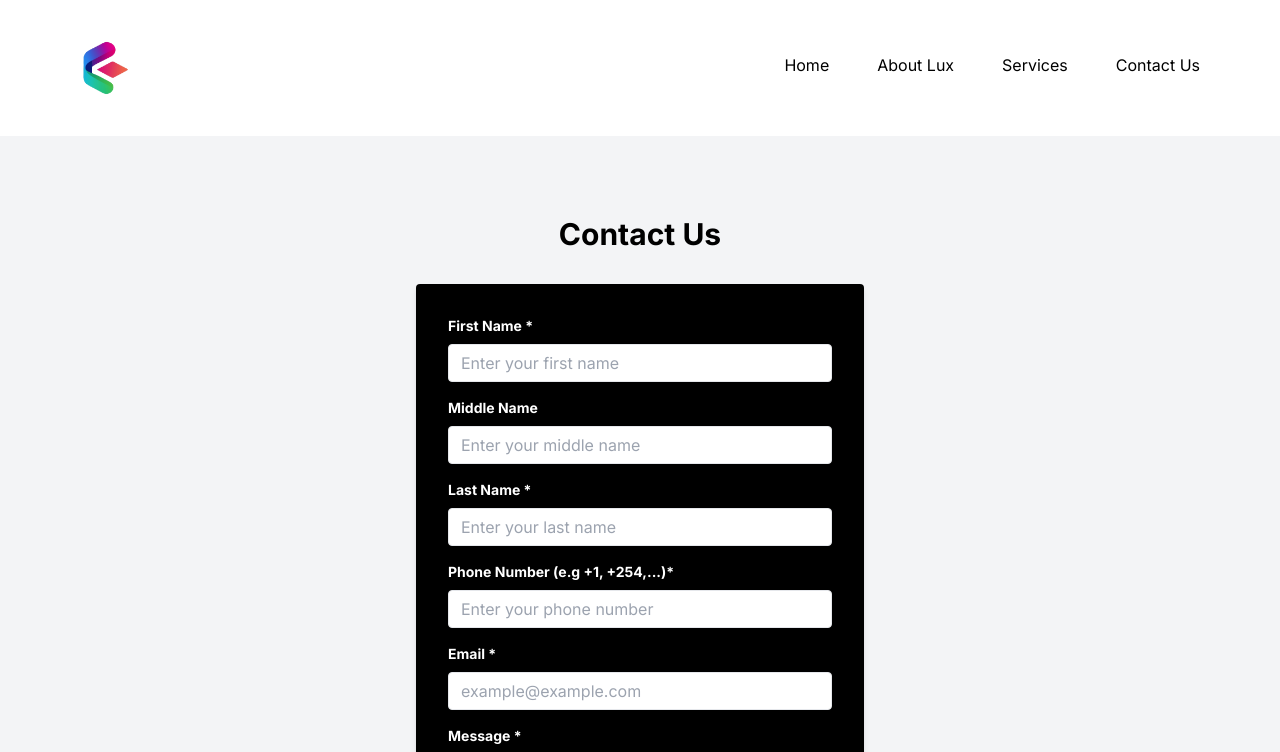
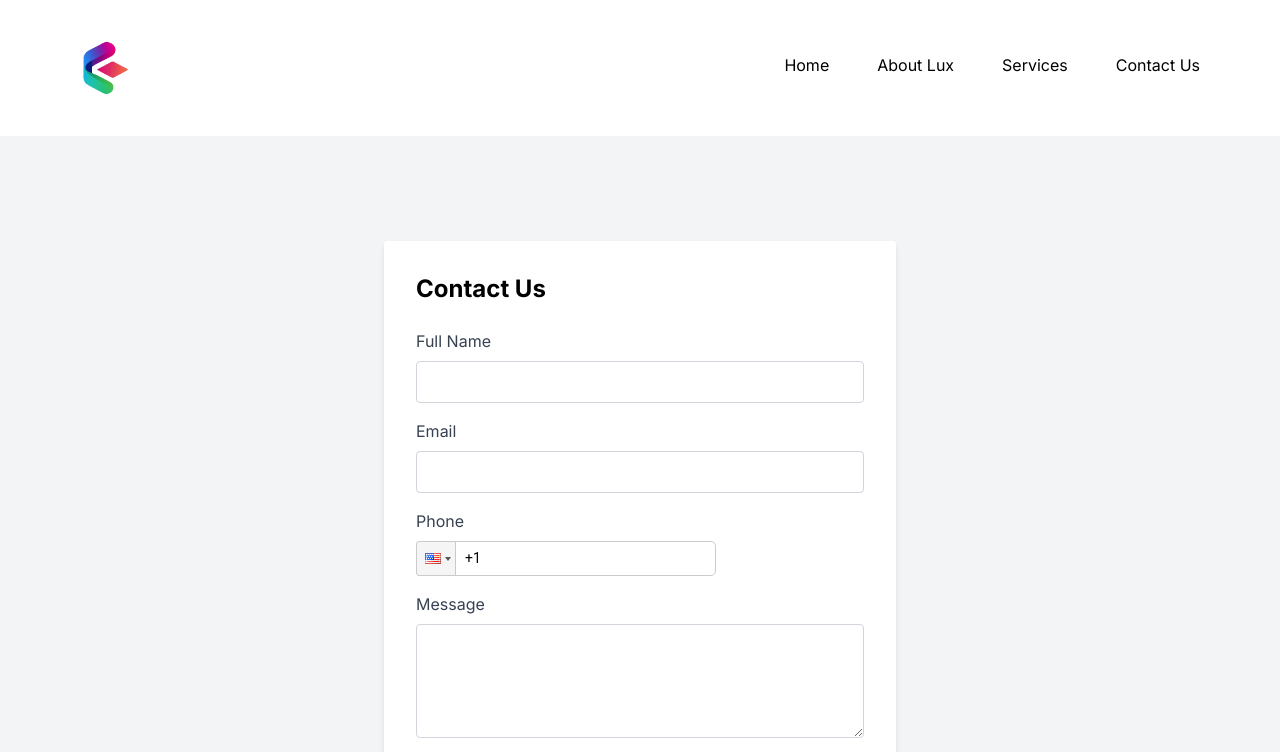
Before and after one commit to ghost-254/LUXXTOUCH, a Next.js app: page /contact-us in a window 1280 px wide. Shown: the top 752 px of the page. Built offline with nearby package versions, Linux system fonts and the light colour scheme.

Commit message:
new updates

```diff
--- a/app/layout.tsx
+++ b/app/layout.tsx
@@ -4,6 +4,7 @@ import type { Metadata } from "next";
 import "./globals.css";
 import Navbar from "@/components/Navbar";
 import Footer from "@/components/Footer";
+import ClientModalSetup from "@/components/ClientModalSetup";
 
 
 export const metadata: Metadata = {
@@ -21,7 +22,8 @@ export default function RootLayout({
       <body>
         <Navbar/>
         <main className="relative overflow-hidden">
-        {children}
+        <ClientModalSetup /> {/* Include the client component */}
+        <div id="__next">{children}</div>
         </main>
         <Footer/>
       </body>
--- /dev/null
+++ b/components/ClientModalSetup.tsx
@@ -0,0 +1,14 @@
+'use client';
+
+import React, { useEffect } from 'react';
+import Modal from 'react-modal';
+
+const ClientModalSetup: React.FC = () => {
+  useEffect(() => {
+    Modal.setAppElement('#__next');
+  }, []);
+
+  return null;
+};
+
+export default ClientModalSetup;
--- a/components/ContactForm.tsx
+++ b/components/ContactForm.tsx
@@ -1,157 +1,132 @@
-"use client"
+'use client';
 
-import { useState } from 'react';
+import React, { useState } from 'react';
+import emailjs from 'emailjs-com';
+import PhoneInput from 'react-phone-input-2';
+import 'react-phone-input-2/lib/style.css';
+import Modal from 'react-modal';
 
-const ContactForm = () => {
+const ContactForm: React.FC = () => {
   const [formData, setFormData] = useState({
-    firstName: '',
-    middleName: '',
-    lastName: '',
+    name: '',
+    email: '',
     phone: '',
-    email: '',
     message: '',
   });
-  const [showSuccess, setShowSuccess] = useState(false);
+  const [modalIsOpen, setModalIsOpen] = useState(false);
 
-  const handleChange = (e: React.ChangeEvent<HTMLInputElement | HTMLTextAreaElement>) => {
-    setFormData({ ...formData, [e.target.name]: e.target.value });
+  const handleInputChange = (e: React.ChangeEvent<HTMLInputElement | HTMLTextAreaElement>) => {
+    const { name, value } = e.target;
+    setFormData({ ...formData, [name]: value });
   };
 
-  const handleSubmit = async (e: React.FormEvent) => {
+  const handlePhoneChange = (value: string) => {
+    setFormData({ ...formData, phone: value });
+  };
+
+  const validateEmail = (email: string) => {
+    const regex = /^[^\s@]+@[^\s@]+\.[^\s@]+$/;
+    return regex.test(email);
+  };
+
+  const handleSubmit = (e: React.FormEvent) => {
     e.preventDefault();
 
-    // Basic validation
-    if (!formData.firstName || !formData.lastName || !formData.email || !formData.message) {
-      alert('Please fill in all required fields.');
+    if (!validateEmail(formData.email)) {
+      alert('Please enter a valid email address.');
       return;
     }
 
-    try {
+    if (!formData.phone || formData.phone.length < 10) {
+      alert('Please enter a valid phone number.');
+      return;
+    }
 
-      setShowSuccess(true);
-      setFormData({
-        firstName: '',
-        middleName: '',
-        lastName: '',
-        phone: '',
-        email: '',
-        message: '',
+    emailjs.send('service_9zp6dic', 'template_edjdi69', formData, 'your_user_id')
+      .then((result) => {
+        setModalIsOpen(true);
+        setTimeout(() => setModalIsOpen(false), 5000);
+      }, (error) => {
+        console.log(error.text);
       });
-    } catch (error) {
-      console.error('Error sending message:', error);
-    }
   };
 
   return (
-    <section className="bg-gray-100 py-20">
-      <h2 className="text-3xl font-bold text-center mb-8">Contact Us</h2>
-    <form onSubmit={handleSubmit} className="max-w-md mx-auto p-8 bg-black rounded shadow-md">
-      {showSuccess && (
-        <div className="bg-green-100 text-green-800 p-4 mb-4 rounded">
-          Message sent successfully!
-        </div>
-      )}
-
+    <div className="flex justify-center items-center min-h-screen bg-gray-100">
+      <form onSubmit={handleSubmit} className="bg-white p-8 rounded shadow-md w-full max-w-lg">
+        <h2 className="text-2xl font-bold mb-6">Contact Us</h2>
         <div className="mb-4">
-        <label htmlFor="firstName" className="block text-white text-sm font-bold mb-2">
-          First Name *
-        </label>
+          <label className="block text-gray-700 mb-2">Full Name</label>
           <input
             type="text"
-          id="firstName"
-          name="firstName"
-          placeholder="Enter your first name"
-          value={formData.firstName}
-          onChange={handleChange}
+            name="name"
+            value={formData.name}
+            onChange={handleInputChange}
+            className="w-full p-2 border border-gray-300 rounded"
             required
-          className="shadow appearance-none border rounded w-full py-2 px-3 text-gray-700 leading-tight focus:outline-none focus:shadow-outline"
           />
         </div>
-
         <div className="mb-4">
-        <label htmlFor="middleName" className="block text-white text-sm font-bold mb-2">
-          Middle Name
-        </label>
+          <label className="block text-gray-700 mb-2">Email</label>
           <input
-          type="text"
-          id="middleName"
-          name="middleName"
-          placeholder="Enter your middle name"
-          value={formData.middleName}
-          onChange={handleChange}
-          className="shadow appearance-none border rounded w-full py-2 px-3 text-gray-700 leading-tight focus:outline-none focus:shadow-outline"
+            type="email"
+            name="email"
+            value={formData.email}
+            onChange={handleInputChange}
+            className="w-full p-2 border border-gray-300 rounded"
+            required
           />
         </div>
-
         <div className="mb-4">
-        <label htmlFor="lastName" className="block text-white text-sm font-bold mb-2">
-          Last Name *
-        </label>
-        <input
-          type="text"
-          id="lastName"
-          name="lastName"
-          placeholder="Enter your last name"
-          value={formData.lastName}
-          onChange={handleChange}
-          required
-          className="shadow appearance-none border rounded w-full py-2 px-3 text-gray-700 leading-tight focus:outline-none focus:shadow-outline"
+          <label className="block text-gray-700 mb-2">Phone</label>
+          <PhoneInput
+            country={'us'}
+            value={formData.phone}
+            onChange={handlePhoneChange}
+            inputClass="w-full p-2 border border-gray-300 rounded"
           />
         </div>
-
         <div className="mb-4">
-        <label htmlFor="phone" className="block text-white text-sm font-bold mb-2">
-          Phone Number (e.g +1, +254,...)*
-        </label>
-        <input
-          type="number"
-          id="phone"
-          name="phone"
-          placeholder="Enter your phone number"
-          value={formData.phone}
-          onChange={handleChange}
+          <label className="block text-gray-700 mb-2">Message</label>
+          <textarea
+            name="message"
+            value={formData.message}
+            onChange={handleInputChange}
+            className="w-full p-2 border border-gray-300 rounded"
+            rows={4}
             required
-          className="shadow appearance-none border rounded w-full py-2 px-3 text-gray-700 leading-tight focus:outline-none focus:shadow-outline"
-        />
+          ></textarea>
         </div>
-
-      <div className="mb-4">
-        <label htmlFor="email" className="block text-white text-sm font-bold mb-2">
-          Email *
-        </label>
-        <input
-          type="text"
-          id="email"
-          name="email"
-          placeholder="example@example.com"
-          value={formData.email}
-          onChange={handleChange}
-          required
-          className="shadow appearance-none border rounded w-full py-2 px-3 text-gray-700 leading-tight focus:outline-none focus:shadow-outline"
-        />
-      </div>
-
-      <div className="mb-4">
-        <label htmlFor="message" className="block text-white text-sm font-bold mb-2">
-          Message *
-        </label>
-        <textarea
-          id="message"
-          name="message"
-          rows={4}
-          placeholder="Enter your message"
-          value={formData.message}
-          onChange={handleChange}
-          required
-          className="shadow appearance-none border rounded w-full py-2 px-3 text-gray-700 leading-tight focus:outline-none focus:shadow-outline"
-        />
-      </div>
-
-      <button type="submit" className="bg-green-500 hover:bg-green-700 text-white font-bold py-2 px-4 rounded">
+        <button
+          type="submit"
+          className="w-full bg-blue-500 text-white p-2 rounded hover:bg-blue-700"
+        >
           Send Message
         </button>
       </form>
-    </section>
+      <Modal
+        isOpen={modalIsOpen}
+        onRequestClose={() => setModalIsOpen(false)}
+        className="fixed inset-0 flex justify-center items-center bg-black bg-opacity-50"
+      >
+        <div className="bg-white p-8 rounded shadow-md text-center">
+          <svg
+            xmlns="http://www.w3.org/2000/svg"
+            className="h-16 w-16 text-green-500 mx-auto mb-4"
+            viewBox="0 0 20 20"
+            fill="currentColor"
+          >
+            <path
+              fillRule="evenodd"
+              d="M16.707 5.293a1 1 0 010 1.414l-7 7a1 1 0 01-1.414 0l-3-3a1 1 0 111.414-1.414L9 11.586l6.293-6.293a1 1 0 011.414 0z"
+              clipRule="evenodd"
+            />
+          </svg>
+          <h2 className="text-2xl font-bold mb-2">Message Sent!</h2>
+          <p>Your message has been successfully sent.</p>
+        </div>
+      </Modal>
+    </div>
   );
 };
 
```
Also changed, not shown: package.json (+7 -3 lines), 1 other file (tests, documents, lock files or other folders). Lines whose indentation alone changed are shown as unchanged.
